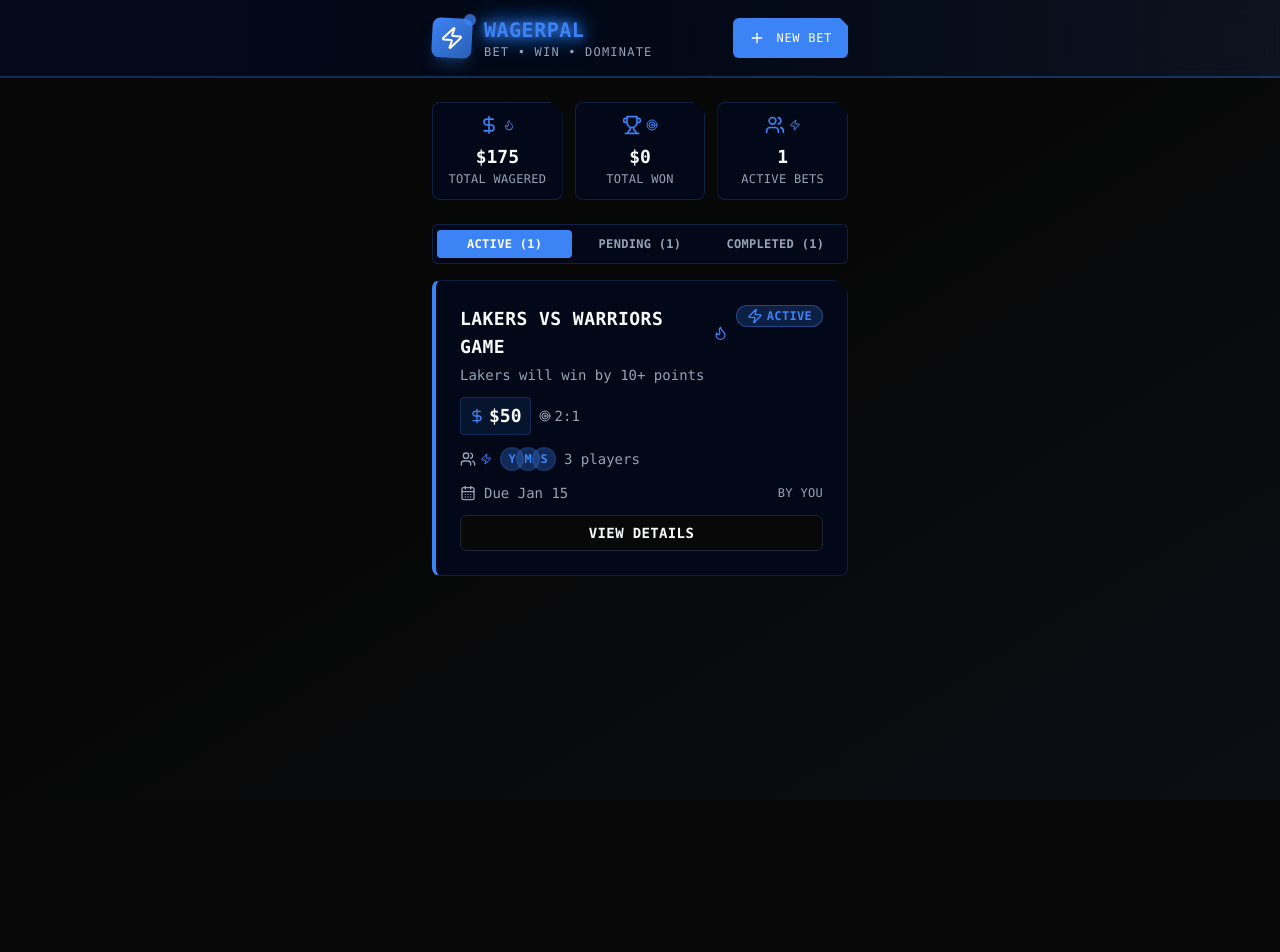
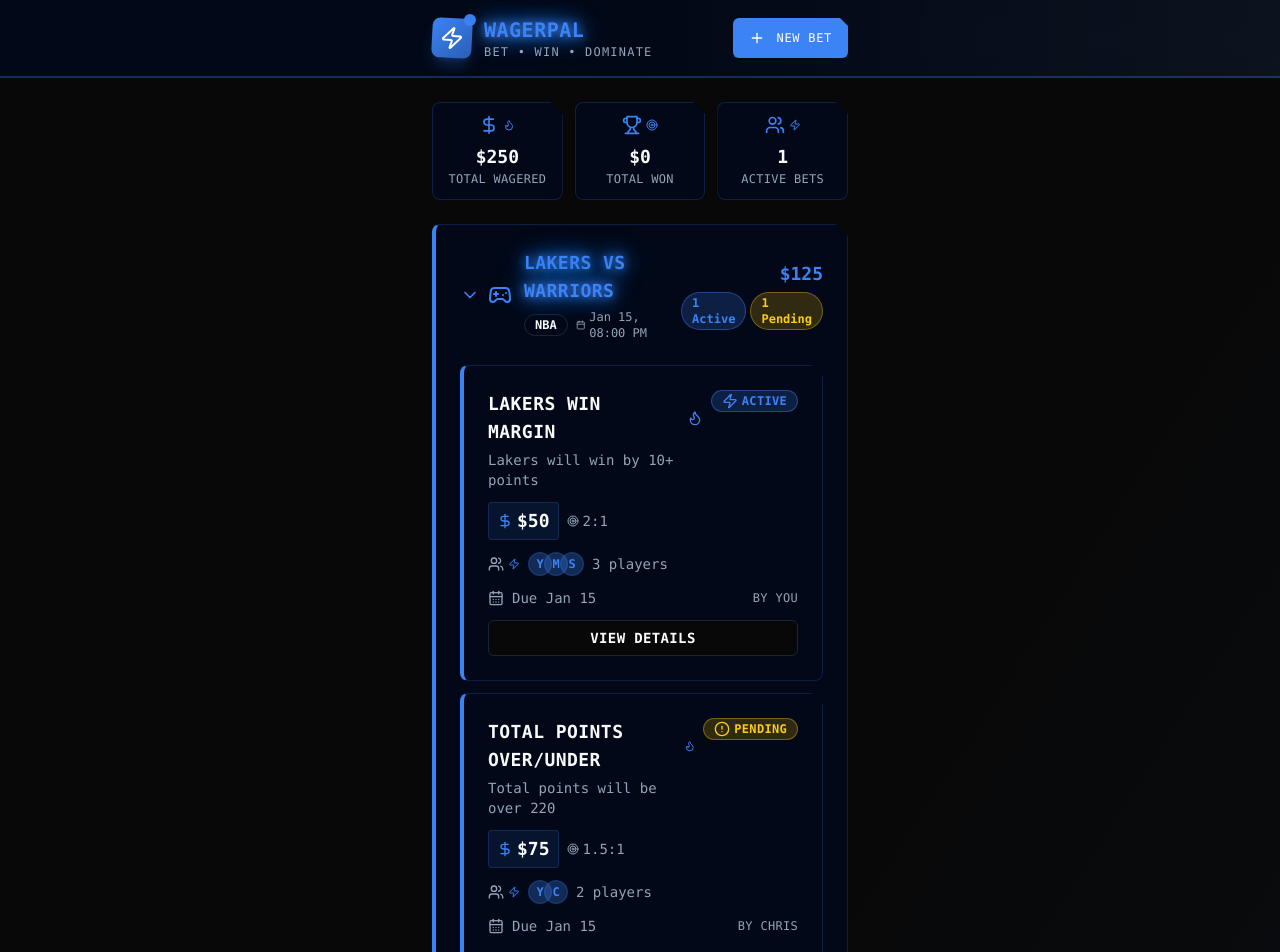
Before and after one commit to bryanforst/friend-fun-wagers, a React (Vite) app: page / in a window 1280 px wide. Shown: the top 952 px of the page. Before the commit the page ends 800 px from the top, so only its background shows below. Built offline with nearby package versions, Linux system fonts and the light colour scheme.

Commit message:
Group wagers into games
Implement game grouping functionality for wagers.

```diff
--- /dev/null
+++ b/src/components/GameCard.tsx
@@ -0,0 +1,98 @@
+
+import { Card, CardContent, CardDescription, CardHeader, CardTitle } from "@/components/ui/card";
+import { Badge } from "@/components/ui/badge";
+import { Collapsible, CollapsibleContent, CollapsibleTrigger } from "@/components/ui/collapsible";
+import { ChevronDown, ChevronRight, Calendar, Trophy, Users, Gamepad2 } from "lucide-react";
+import { useState } from "react";
+import { WagerCard } from "./WagerCard";
+import { Game } from "@/types/wager";
+
+interface GameCardProps {
+  game: Game;
+}
+
+export function GameCard({ game }: GameCardProps) {
+  const [isOpen, setIsOpen] = useState(true);
+
+  const totalAmount = game.wagers.reduce((sum, wager) => sum + wager.amount, 0);
+  const activeCount = game.wagers.filter(w => w.status === "active").length;
+  const pendingCount = game.wagers.filter(w => w.status === "pending").length;
+  const completedCount = game.wagers.filter(w => w.status === "completed").length;
+
+  const formatDate = (dateString: string) => {
+    return new Date(dateString).toLocaleDateString('en-US', {
+      month: 'short',
+      day: 'numeric',
+      hour: '2-digit',
+      minute: '2-digit'
+    });
+  };
+
+  return (
+    <Card className="edgy-card border-l-4 border-l-primary mb-6">
+      <Collapsible open={isOpen} onOpenChange={setIsOpen}>
+        <CollapsibleTrigger asChild>
+          <CardHeader className="cursor-pointer hover:bg-primary/5 transition-colors">
+            <div className="flex items-center justify-between">
+              <div className="flex items-center space-x-3">
+                <div className="flex items-center space-x-2">
+                  {isOpen ? (
+                    <ChevronDown className="w-5 h-5 text-primary" />
+                  ) : (
+                    <ChevronRight className="w-5 h-5 text-primary" />
+                  )}
+                  <Gamepad2 className="w-6 h-6 text-primary" />
+                </div>
+                <div>
+                  <CardTitle className="text-lg font-bold uppercase tracking-wide neon-text">
+                    {game.name}
+                  </CardTitle>
+                  <div className="flex items-center space-x-2 mt-1">
+                    <Badge variant="outline" className="text-xs font-mono">
+                      {game.category}
+                    </Badge>
+                    <div className="flex items-center space-x-1 text-xs text-muted-foreground font-mono">
+                      <Calendar className="w-3 h-3" />
+                      <span>{formatDate(game.date)}</span>
+                    </div>
+                  </div>
+                </div>
+              </div>
+
+              <div className="flex flex-col items-end space-y-1">
+                <div className="text-lg font-bold text-primary">${totalAmount}</div>
+                <div className="flex space-x-1">
+                  {activeCount > 0 && (
+                    <Badge className="bg-primary/20 text-primary border-primary/40 text-xs">
+                      {activeCount} Active
+                    </Badge>
+                  )}
+                  {pendingCount > 0 && (
+                    <Badge className="bg-yellow-500/20 text-yellow-400 border-yellow-500/40 text-xs">
+                      {pendingCount} Pending
+                    </Badge>
+                  )}
+                  {completedCount > 0 && (
+                    <Badge className="bg-green-500/20 text-green-400 border-green-500/40 text-xs">
+                      {completedCount} Done
+                    </Badge>
+                  )}
+                </div>
+              </div>
+            </div>
+          </CardHeader>
+        </CollapsibleTrigger>
+
+        <CollapsibleContent>
+          <CardContent className="pt-0">
+            <div className="space-y-3">
+              {game.wagers.map((wager) => (
+                <WagerCard key={wager.id} wager={wager} />
+              ))}
+            </div>
+          </CardContent>
+        </CollapsibleContent>
+      </Collapsible>
+    </Card>
+  );
+}
--- a/src/pages/Index.tsx
+++ b/src/pages/Index.tsx
@@ -1,4 +1,3 @@
-
 import { useState, useEffect } from "react";
 import { Button } from "@/components/ui/button";
 import { Card, CardContent, CardDescription, CardHeader, CardTitle } from "@/components/ui/card";
@@ -7,21 +6,51 @@ import { Tabs, TabsContent, TabsList, TabsTrigger } from "@/components/ui/tabs";
 import { Plus, Trophy, Users, DollarSign, Clock, CheckCircle2, XCircle, Zap, Target, Flame } from "lucide-react";
 import { CreateWagerDialog } from "@/components/CreateWagerDialog";
 import { WagerCard } from "@/components/WagerCard";
-import { Wager } from "@/types/wager";
+import { GameCard } from "@/components/GameCard";
+import { Wager, Game } from "@/types/wager";
 
-// Mock data for demonstration
-const mockWagers: Wager[] = [
+// Mock data for demonstration - now organized by games
+const mockGames: Game[] = [
+  {
+    id: "lakers-vs-warriors",
+    name: "Lakers vs Warriors",
+    category: "NBA",
+    date: "2024-01-15T20:00:00Z",
+    wagers: [
       {
         id: 1,
-    title: "Lakers vs Warriors Game",
+        title: "Lakers Win Margin",
         description: "Lakers will win by 10+ points",
         amount: 50,
         participants: ["You", "Mike", "Sarah"],
         status: "active" as const,
         creator: "You",
         dueDate: "2024-01-15",
-    odds: "2:1"
+        odds: "2:1",
+        gameId: "lakers-vs-warriors",
+        gameName: "Lakers vs Warriors"
       },
+      {
+        id: 4,
+        title: "Total Points Over/Under",
+        description: "Total points will be over 220",
+        amount: 75,
+        participants: ["You", "Chris"],
+        status: "pending" as const,
+        creator: "Chris",
+        dueDate: "2024-01-15",
+        odds: "1.5:1",
+        gameId: "lakers-vs-warriors",
+        gameName: "Lakers vs Warriors"
+      }
+    ]
+  },
+  {
+    id: "super-bowl",
+    name: "Super Bowl LVIII",
+    category: "NFL",
+    date: "2024-02-11T18:30:00Z",
+    wagers: [
       {
         id: 2,
         title: "Super Bowl Winner",
@@ -31,11 +60,21 @@ const mockWagers: Wager[] = [
         status: "pending" as const,
         creator: "Alex",
         dueDate: "2024-02-11",
-    odds: "3:2"
+        odds: "3:2",
+        gameId: "super-bowl",
+        gameName: "Super Bowl LVIII"
+      }
+    ]
   },
   {
+    id: "weekend-weather",
+    name: "Weekend Weather",
+    category: "Weather",
+    date: "2024-01-08T12:00:00Z",
+    wagers: [
+      {
         id: 3,
-    title: "Weather Bet",
+        title: "Saturday Rain",
         description: "It will rain this weekend",
         amount: 25,
         participants: ["You", "Jenny", "Tom"],
@@ -43,29 +82,43 @@ const mockWagers: Wager[] = [
         creator: "Jenny",
         dueDate: "2024-01-08",
         odds: "1:1",
-    winner: "Jenny"
+        winner: "Jenny",
+        gameId: "weekend-weather",
+        gameName: "Weekend Weather"
+      }
+    ]
   }
 ];
 
 const Index = () => {
-  const [wagers, setWagers] = useState<Wager[]>(mockWagers);
+  const [games, setGames] = useState<Game[]>(mockGames);
   const [isCreateDialogOpen, setIsCreateDialogOpen] = useState(false);
 
-  const activeWagers = wagers.filter(w => w.status === "active");
-  const pendingWagers = wagers.filter(w => w.status === "pending");
-  const completedWagers = wagers.filter(w => w.status === "completed");
+  // Flatten all wagers for stats calculation
+  const allWagers = games.flatMap(game => game.wagers);
+  const activeWagers = allWagers.filter(w => w.status === "active");
+  const pendingWagers = allWagers.filter(w => w.status === "pending");
+  const completedWagers = allWagers.filter(w => w.status === "completed");
 
-  const totalWagered = wagers.reduce((sum, wager) => sum + wager.amount, 0);
+  const totalWagered = allWagers.reduce((sum, wager) => sum + wager.amount, 0);
   const totalWon = completedWagers.filter(w => w.winner === "You").reduce((sum, wager) => sum + wager.amount, 0);
 
   const handleCreateWager = (wagerData: any) => {
+    // For demo purposes, add to the first game
     const newWager: Wager = {
-      id: wagers.length + 1,
+      id: allWagers.length + 1,
       ...wagerData,
       status: "pending" as const,
-      creator: "You"
+      creator: "You",
+      gameId: games[0]?.id || "new-game",
+      gameName: games[0]?.name || "New Game"
     };
-    setWagers([newWager, ...wagers]);
+
+    const updatedGames = [...games];
+    if (updatedGames[0]) {
+      updatedGames[0].wagers = [newWager, ...updatedGames[0].wagers];
+      setGames(updatedGames);
+    }
     setIsCreateDialogOpen(false);
   };
 
@@ -133,75 +186,25 @@ const Index = () => {
           </Card>
         </div>
 
-        {/* Wager Tabs */}
-        <Tabs defaultValue="active" className="w-full">
-          <TabsList className="grid w-full grid-cols-3 mb-4 bg-card border border-primary/20">
-            <TabsTrigger value="active" className="text-xs font-bold uppercase tracking-wide data-[state=active]:bg-primary data-[state=active]:text-primary-foreground">
-              Active ({activeWagers.length})
-            </TabsTrigger>
-            <TabsTrigger value="pending" className="text-xs font-bold uppercase tracking-wide data-[state=active]:bg-primary data-[state=active]:text-primary-foreground">
-              Pending ({pendingWagers.length})
-            </TabsTrigger>
-            <TabsTrigger value="completed" className="text-xs font-bold uppercase tracking-wide data-[state=active]:bg-primary data-[state=active]:text-primary-foreground">
-              Completed ({completedWagers.length})
-            </TabsTrigger>
-          </TabsList>
-
-          <TabsContent value="active" className="space-y-4">
-            {activeWagers.length === 0 ? (
+        {/* Games List */}
+        <div className="space-y-4">
+          {games.length === 0 ? (
             <Card className="edgy-card text-center py-8">
               <CardContent>
                 <div className="flex justify-center mb-3">
-                    <Clock className="w-12 h-12 text-muted-foreground" />
+                  <Trophy className="w-12 h-12 text-muted-foreground" />
                   <Zap className="w-6 h-6 text-primary ml-2" />
                 </div>
-                  <p className="text-muted-foreground font-bold uppercase tracking-wide">No Active Wagers</p>
-                  <p className="text-sm text-muted-foreground">Time to make some moves!</p>
+                <p className="text-muted-foreground font-bold uppercase tracking-wide">No Games Yet</p>
+                <p className="text-sm text-muted-foreground">Create your first wager to get started!</p>
               </CardContent>
             </Card>
           ) : (
-              activeWagers.map((wager) => (
-                <WagerCard key={wager.id} wager={wager} />
+            games.map((game) => (
+              <GameCard key={game.id} game={game} />
             ))
           )}
-          </TabsContent>
-
-          <TabsContent value="pending" className="space-y-4">
-            {pendingWagers.length === 0 ? (
-              <Card className="edgy-card text-center py-8">
-                <CardContent>
-                  <div className="flex justify-center mb-3">
-                    <Clock className="w-12 h-12 text-muted-foreground" />
-                    <Target className="w-6 h-6 text-primary ml-2" />
         </div>
-                  <p className="text-muted-foreground font-bold uppercase tracking-wide">No Pending Wagers</p>
-                </CardContent>
-              </Card>
-            ) : (
-              pendingWagers.map((wager) => (
-                <WagerCard key={wager.id} wager={wager} />
-              ))
-            )}
-          </TabsContent>
-
-          <TabsContent value="completed" className="space-y-4">
-            {completedWagers.length === 0 ? (
-              <Card className="edgy-card text-center py-8">
-                <CardContent>
-                  <div className="flex justify-center mb-3">
-                    <CheckCircle2 className="w-12 h-12 text-muted-foreground" />
-                    <Flame className="w-6 h-6 text-primary ml-2" />
-                  </div>
-                  <p className="text-muted-foreground font-bold uppercase tracking-wide">No Completed Wagers</p>
-                </CardContent>
-              </Card>
-            ) : (
-              completedWagers.map((wager) => (
-                <WagerCard key={wager.id} wager={wager} />
-              ))
-            )}
-          </TabsContent>
-        </Tabs>
       </div>
 
       <CreateWagerDialog
```
Also changed, not shown: src/types/wager.ts (+10 -0 lines). Lines whose indentation alone changed are shown as unchanged.
